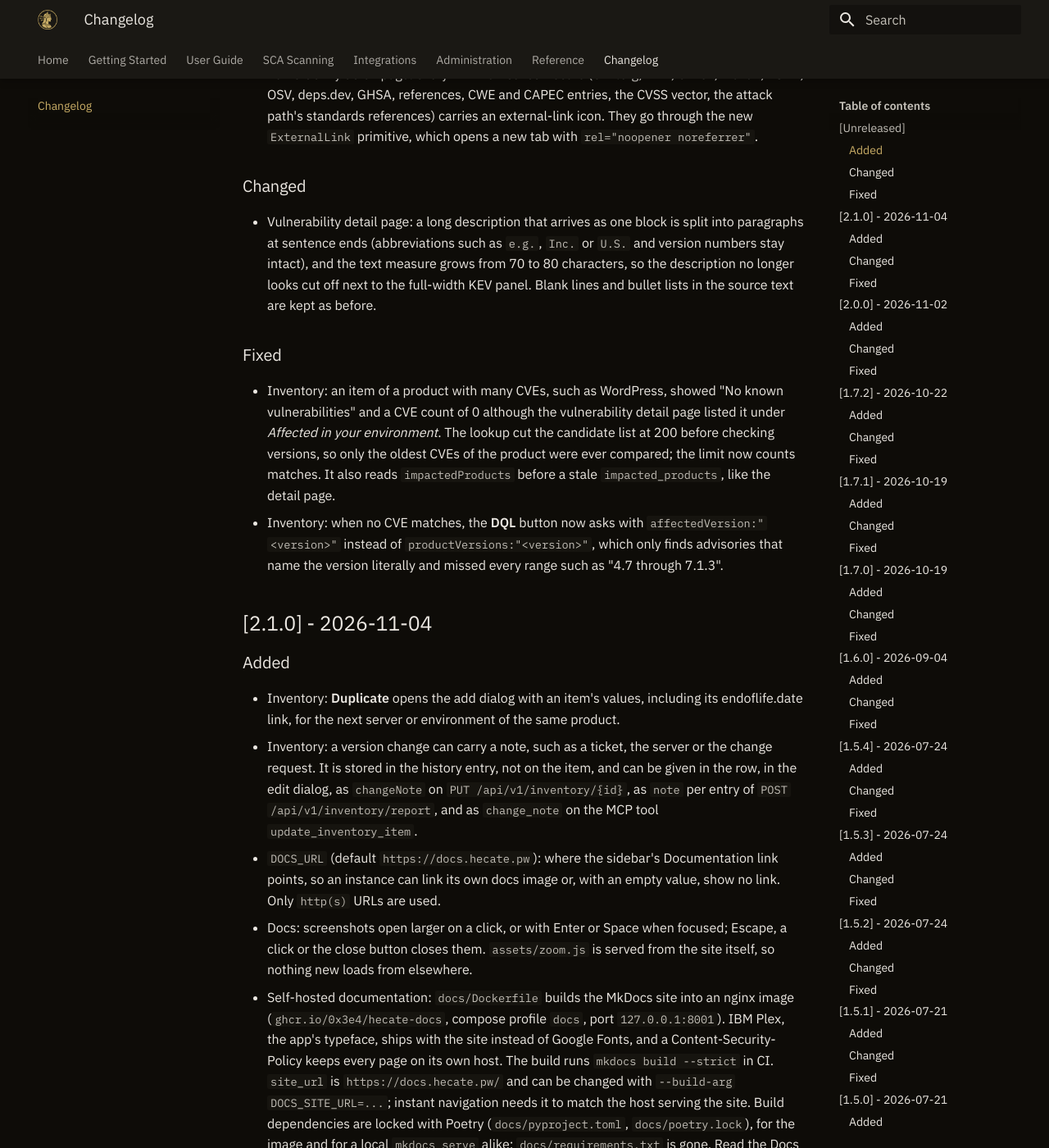
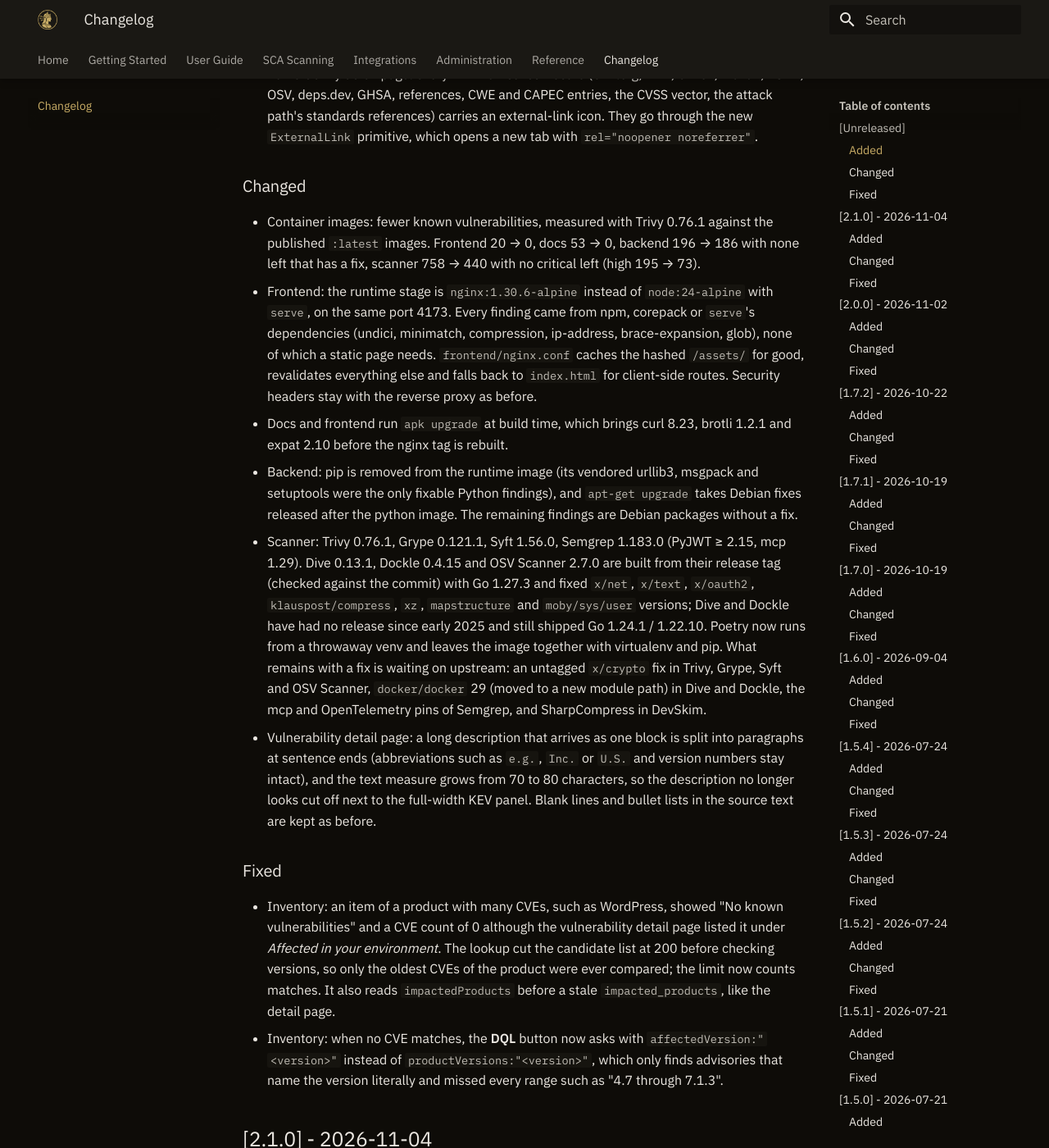
Before and after one commit to 0x3e4/hecate, an MkDocs documentation site: the page built from docs/changelog.md, in a window 1280 px wide and 1400 px high, scrolled down 488 px. Shown: the whole window at 82% size. Built offline with MkDocs 1.6.1 and Material for MkDocs 9.7.7, drawn with Linux system fonts in a browser that asks for light colours.

Commit message:
build(images): drop unused tooling and rebuild stale scanner binaries
Trivy 0.76.1 against the published :latest images: frontend 20 -> 0,
docs 53 -> 0, backend 196 -> 186 (none left with a fix), scanner
758 -> 440 (critical 3 -> 0, high 195 -> 73).

- frontend: the runtime stage is nginx:1.30.6-alpine instead of
  node:24-alpine + serve, same port 4173. All findings came from npm,
  corepack and serve's dependencies. nginx.conf caches the hashed
  /assets/ for good, revalidates the rest and falls back to index.html
  for client-side routes; headers stay with the reverse proxy.
- docs, frontend: apk upgrade at build time (curl 8.23, brotli 1.2.1,
  expat 2.10 before the nginx tag is rebuilt).
- backend: pip leaves the runtime image (its vendored urllib3, msgpack
  and setuptools), apt-get upgrade takes Debian fixes released after
  the python image.
- scanner: Trivy 0.76.1, Grype 0.121.1, Syft 1.56.0, Semgrep 1.183.0
  (PyJWT >= 2.15). Dive, Dockle and OSV Scanner are built from their
  release tag, checked against the commit, with Go 1.27.3 and fixed
  x/net, x/text, x/oauth2, compress, xz, mapstructure and moby/sys/user;
  docker/docker 28.5 and selinux 1.13 break Dockle and stay out. Poetry
  runs from a throwaway venv and leaves with virtualenv and pip.

```diff
--- a/docs/changelog.md
+++ b/docs/changelog.md
@@ -19,6 +19,11 @@
 
 ### Changed
 
+- Container images: fewer known vulnerabilities, measured with Trivy 0.76.1 against the published `:latest` images. Frontend 20 → 0, docs 53 → 0, backend 196 → 186 with none left that has a fix, scanner 758 → 440 with no critical left (high 195 → 73).
+  - Frontend: the runtime stage is `nginx:1.30.6-alpine` instead of `node:24-alpine` with `serve`, on the same port 4173. Every finding came from npm, corepack or `serve`'s dependencies (undici, minimatch, compression, ip-address, brace-expansion, glob), none of which a static page needs. `frontend/nginx.conf` caches the hashed `/assets/` for good, revalidates everything else and falls back to `index.html` for client-side routes. Security headers stay with the reverse proxy as before.
+  - Docs and frontend run `apk upgrade` at build time, which brings curl 8.23, brotli 1.2.1 and expat 2.10 before the nginx tag is rebuilt.
+  - Backend: pip is removed from the runtime image (its vendored urllib3, msgpack and setuptools were the only fixable Python findings), and `apt-get upgrade` takes Debian fixes released after the python image. The remaining findings are Debian packages without a fix.
+  - Scanner: Trivy 0.76.1, Grype 0.121.1, Syft 1.56.0, Semgrep 1.183.0 (PyJWT ≥ 2.15, mcp 1.29). Dive 0.13.1, Dockle 0.4.15 and OSV Scanner 2.7.0 are built from their release tag (checked against the commit) with Go 1.27.3 and fixed `x/net`, `x/text`, `x/oauth2`, `klauspost/compress`, `xz`, `mapstructure` and `moby/sys/user` versions; Dive and Dockle have had no release since early 2025 and still shipped Go 1.24.1 / 1.22.10. Poetry now runs from a throwaway venv and leaves the image together with virtualenv and pip. What remains with a fix is waiting on upstream: an untagged `x/crypto` fix in Trivy, Grype, Syft and OSV Scanner, `docker/docker` 29 (moved to a new module path) in Dive and Dockle, the mcp and OpenTelemetry pins of Semgrep, and SharpCompress in DevSkim.
 - Vulnerability detail page: a long description that arrives as one block is split into paragraphs at sentence ends (abbreviations such as `e.g.`, `Inc.` or `U.S.` and version numbers stay intact), and the text measure grows from 70 to 80 characters, so the description no longer looks cut off next to the full-width KEV panel. Blank lines and bullet lists in the source text are kept as before.
 
 ### Fixed
```
Also changed, not shown: CHANGELOG.md (+5 -0 lines), SECURITY.md (+1 -1 lines), deploy/reverse-proxy/README.md (+2 -2 lines), frontend/README.md (+1 -1 lines), scanner/README.md (+1 -1 lines), 7 other files.
